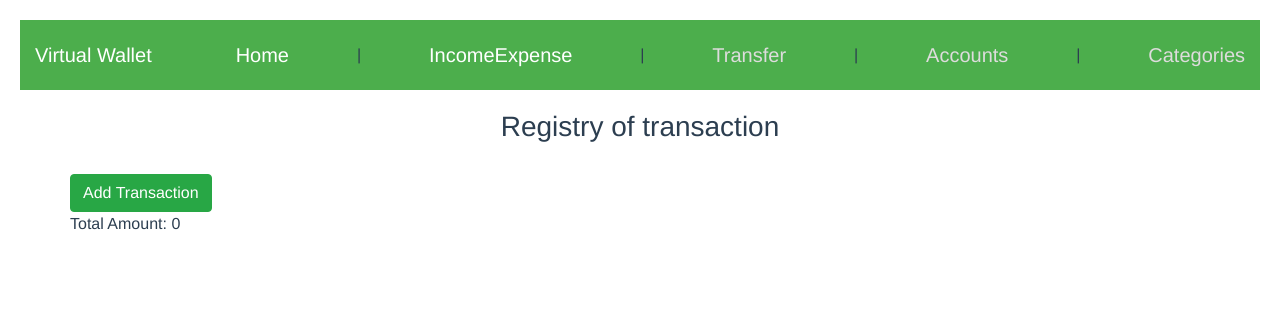
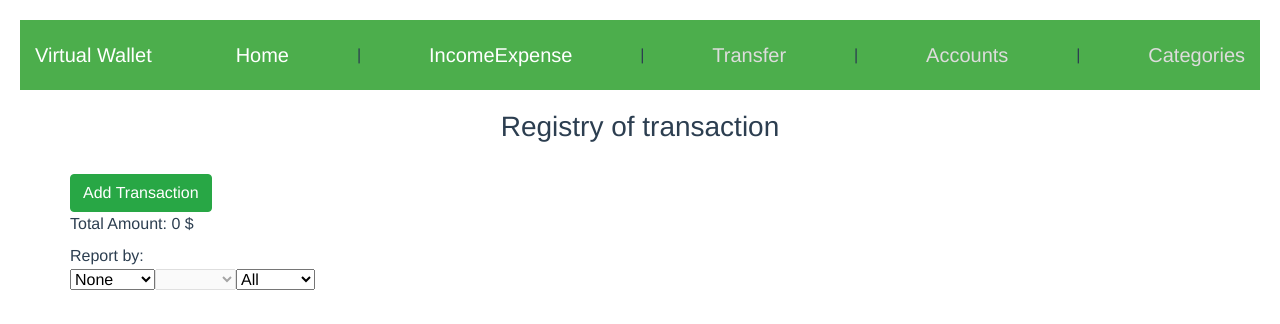
Before and after one commit to humanoastuto/Proyect-Enterprise-Wallet, a Vue app: page /#/incomeexpense in a window 1280 px wide. Shown: the top 324 px of the page. Built offline with nearby package versions, Linux system fonts and the light colour scheme.

Commit message:
Advance on Task-Reports

```diff
--- a/src/App.vue
+++ b/src/App.vue
@@ -1,6 +1,9 @@
 <template>
   <div id="app">
-    <nav class="navbar navbar-dark" style="background-color: #4cae4c; padding: 15px;">
+    <nav
+      class="navbar navbar-dark"
+      style="background-color: #4cae4c; padding: 15px;"
+    >
       <span class="navbar-brand mb-0 h1">Virtual Wallet</span>
       <router-link to="/">Home</router-link> |
       <router-link to="/incomeexpense">IncomeExpense</router-link> |
--- a/src/views/Accounts.vue
+++ b/src/views/Accounts.vue
@@ -117,8 +117,15 @@ export default {
       } else {
         if (!isNaN(parseInt(this.user.id))) {
           for (let i = 0; i < this.usersList.length; i++) {
-            if (this.usersList[i].accountName === this.user.accountName) {
+            if (
+              this.usersList[i].accountName === this.user.accountName ||
+              this.usersList[i].name === this.user.name ||
+              this.usersList[i].id === this.user.id
+            ) {
               this.isTaken = true;
+              console.log(this.usersList[i].accountName);
+              console.log(this.user.accountName);
+              console.log(this.isTaken);
             }
           }
         } else {
@@ -128,7 +135,6 @@ export default {
 
       if (this.isTaken === true) {
         alert("That Account Name is already taken");
-        this.isTaken = false;
       } else {
         const { accountName, name, id } = this.user;
         this.usersList.push({
@@ -138,6 +144,7 @@ export default {
         });
         localStorage.setItem("reg-Users", JSON.stringify(this.usersList));
       }
+      this.isTaken = false;
     },
     deleteUser: function(index) {
       for (let i = 0; i < this.registrysList.length; i++) {
--- a/src/views/Categories.vue
+++ b/src/views/Categories.vue
@@ -103,9 +103,7 @@ export default {
       this.selectedType = "";
     },
     created: function() {
-      let categoriesDB = JSON.parse(
-        localStorage.getItem("reg-local-categories")
-      );
+      let categoriesDB = JSON.parse(localStorage.getItem("reg-local-category"));
       if (categoriesDB === null) {
         this.getCategoryList = [];
       } else {
--- a/src/views/IncomeExpense.vue
+++ b/src/views/IncomeExpense.vue
@@ -131,11 +131,46 @@
         Add Transaction
       </button>
       <br />
-      <label>Total Amount: {{ totalAmount }}</label>
+      <label>Total Amount: {{ totalAmount }} $ </label>
+      <br />
+      <span> Report by: </span>
+      <div class="flex">
+        <select v-model="selectedOption">
+          <option> None </option>
+          <option> Income </option>
+          <option> Expense </option>
+        </select>
+        <select
+          v-model="selectedOptionCategory"
+          :disabled="selectedOption === 'None'"
+          v-if="selectedOption === 'Income'"
+        >
+          <option v-for="(category, index) in categories.income" :key="index">
+            {{ category.name }}
+          </option>
+        </select>
+        <select
+          v-model="selectedOptionCategory"
+          :disabled="selectedOption === 'None'"
+          v-else
+        >
+          <option v-for="(category, index) in categories.expense" :key="index">
+            {{ category.name }}
+          </option>
+        </select>
+        <select v-model="selectedOptionReport">
+          <option value="All"> All </option>
+          <option value="Daily"> Daily </option>
+          <option value="Weekly"> Weekly </option>
+          <option value="Monthly"> Monthly </option>
+          <option value="Yearly"> Yearly </option>
+        </select>
+      </div>
+      <br />
       <div class="col-xs-12">
         <div
           class="col-xs-8 nota"
-          v-for="(registry, index) in registrys"
+          v-for="(registry, index) in sortededregistrys"
           :key="index"
         >
           <div
@@ -155,7 +190,9 @@
               <div class="card-subtitle mb-2 text-muted">
                 {{ registry.category }}
               </div>
-              <div class="card-subtitle mb-2 text-muted">{{registry.fecha}}</div>
+              <div class="card-subtitle mb-2 text-muted">
+                {{ registry.fecha }}
+              </div>
               <p class="card-text">
                 {{ registry.amount }}
               </p>
@@ -175,6 +212,9 @@ export default {
     return {
       title: "Registry of transaction",
       total: 0,
+      selectedOption: "None",
+      selectedOptionCategory: "All",
+      selectedOptionReport: "All",
       add_bool: false,
       upd_bool: false,
       index_upd: 0,
@@ -190,7 +230,8 @@ export default {
         name: "",
         category: "",
         amount: "",
-        type_search: "Income"
+        type_search: "Income",
+        fecha: ""
       },
       account: {
         accountName: "",
@@ -212,7 +253,10 @@ export default {
       ) {
         alert("You must complete all the fields");
       } else {
-        if (!isNaN(parseInt(this.registry.amount))) {
+        if (
+          !isNaN(parseInt(this.registry.amount)) &&
+          parseInt(this.registry.amount) > 0
+        ) {
           this.registrys.push({
             name,
             category,
@@ -223,13 +267,15 @@ export default {
           localStorage.setItem("reg-local", JSON.stringify(this.registrys));
           this.add_bool = false;
           this.cleanText();
+        } else {
+          alert("Amount only allow number value");
         }
-        else {alert("Amount only allow number value")}
       }
     },
     delRegistry: function(index) {
       this.registrys.splice(index, 1);
       localStorage.setItem("reg-local", JSON.stringify(this.registrys));
+      this.upd_bool = false;
     },
     updateRegistry: function(index) {
       this.registrys[index].name = this.registry.name;
@@ -275,6 +321,47 @@ export default {
     }
   },
   computed: {
+    sortededregistrys() {
+      let sortedregistrys =
+        this.selectedOption === "None" ? this.registrys : [];
+      let sortedregistrysparttwo = [];
+      if (this.selectedOption === "Income") {
+        this.registrys.forEach(element => {
+          if (element.type_search === "Income") {
+            sortedregistrys.push(element);
+          }
+        });
+        this.registrys.forEach(element => {
+          if (element.type_search === "Expense") {
+            sortedregistrysparttwo.push(element);
+          }
+        });
+      } else if (this.selectedOption === "Expense") {
+        this.registrys.forEach(element => {
+          if (element.type_search === "Expense") {
+            sortedregistrys.push(element);
+          }
+        });
+        this.registrys.forEach(element => {
+          if (element.type_search === "Income") {
+            sortedregistrys.push(element);
+          }
+        });
+      }
+      // eslint-disable-next-line vue/no-side-effects-in-computed-properties
+      sortedregistrys.sort(function(a, b) {
+        var dateA = new Date(a.fecha),
+          dateB = new Date(b.fecha);
+        return dateA - dateB;
+      });
+      // eslint-disable-next-line vue/no-side-effects-in-computed-properties
+      sortedregistrysparttwo.sort(function(a, b) {
+        var dateA = new Date(a.fecha),
+          dateB = new Date(b.fecha);
+        return dateA - dateB;
+      });
+      return sortedregistrys.concat(sortedregistrysparttwo);
+    },
     totalAmount() {
       let tamount = 0;
       this.registrys.forEach(function(registry) {
```
